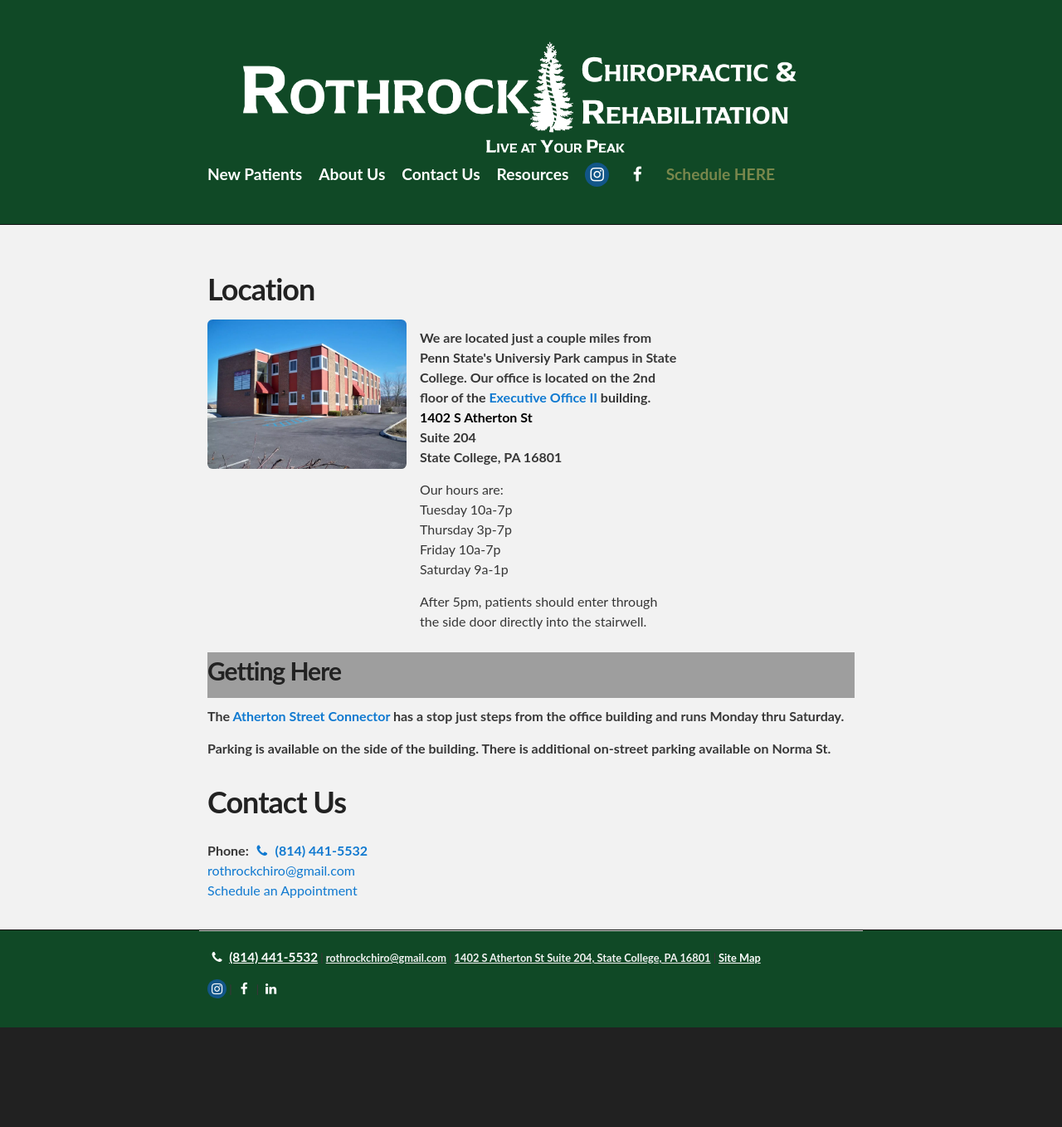
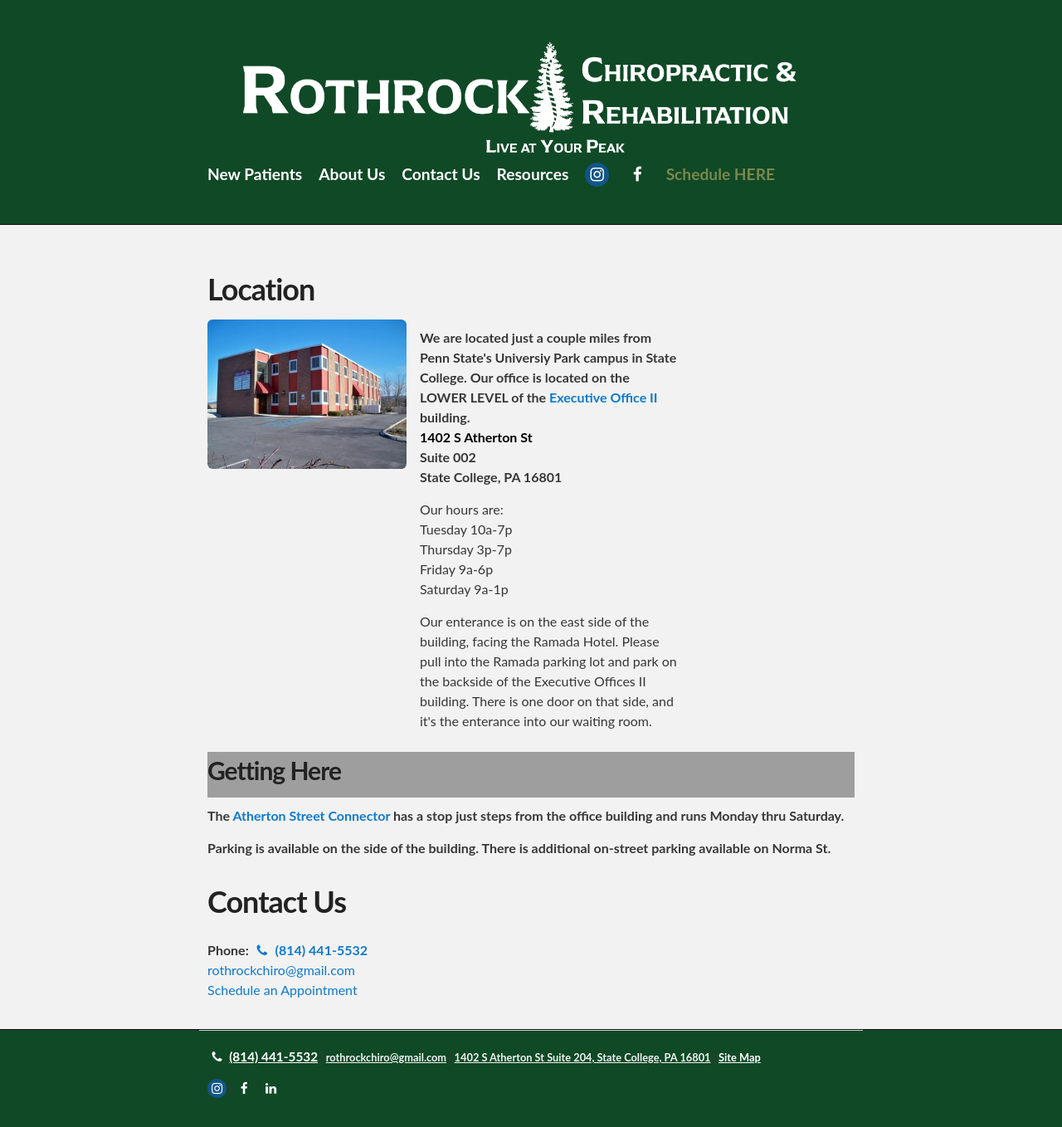
Before and after one commit to evpitcel/evpitcel.github.io, a Jekyll site: the page built from location.html, in a window 1280 px wide. Shown: the whole page at 83% size. Built offline with Jekyll 4.4.1, drawn with Linux system fonts in a browser that asks for light colours; before the commit the page ends 1238 px from its top, so only the background shows below that; grey boxes are pictures that could not be loaded.

Commit message:
Update location.html
Update hours, directions

```diff
--- a/location.html
+++ b/location.html
@@ -12,15 +12,15 @@
     <img src="/images/ExecOff.webp" alt="" style="width:15em; border:none; border-bottom:0px">
   </div>
   <div class="column" style="width:40%">
-    <p><b>We are located just a couple miles from Penn State's Universiy Park campus in State College. Our office is located on the 2nd floor of the <a href="https://www.theexecutiveoffices.com/"> Executive Office II </a> building. </b>
-    <br><b><a href="https://goo.gl/maps/QonCbovy9W6Dd4Ns6" style="color:black">1402 S Atherton St</a> <br>Suite 204 <br> State College, PA 16801</b>
+    <p><b>We are located just a couple miles from Penn State's Universiy Park campus in State College. Our office is located on the LOWER LEVEL of the <a href="https://www.theexecutiveoffices.com/"> Executive Office II </a> building. </b>
+    <br><b><a href="https://goo.gl/maps/QonCbovy9W6Dd4Ns6" style="color:black">1402 S Atherton St</a> <br>Suite 002 <br> State College, PA 16801</b>
 	  <p>Our hours are:
 	  <br>Tuesday 10a-7p
 	  <br>Thursday 3p-7p
-	  <br>Friday 10a-7p
+	  <br>Friday 9a-6p
 	  <br>Saturday 9a-1p
 	  </p>
-	  <p>After 5pm, patients should enter through the side door directly into the stairwell.</p>
+	  <p>Our enterance is on the east side of the building, facing the Ramada Hotel. Please pull into the Ramada parking lot and park on the backside of the Executive Offices II building. There is one door on that side, and it's the enterance into our waiting room.</p>
 
   </div>
 </div>
```
